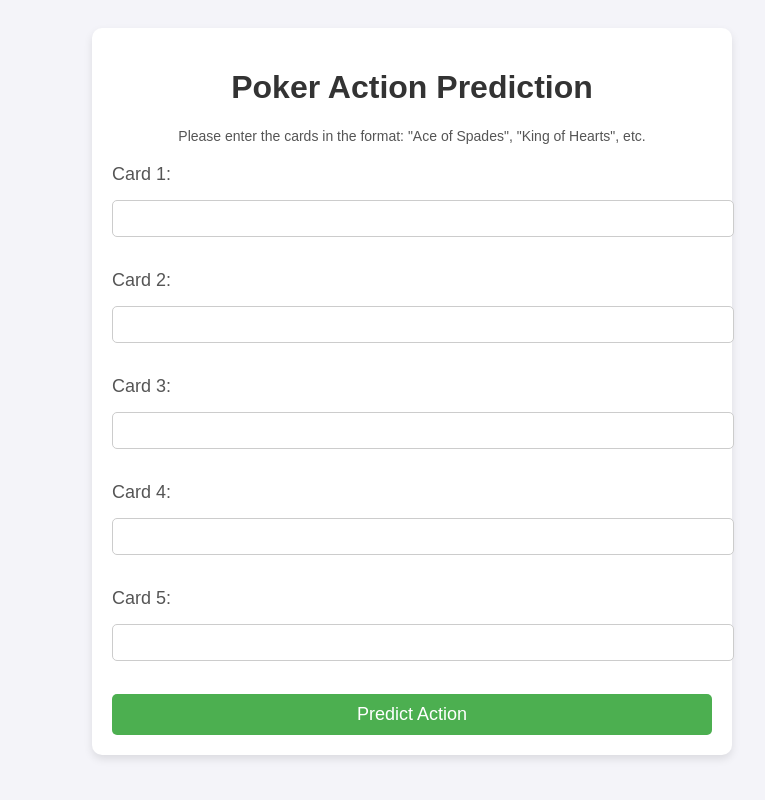
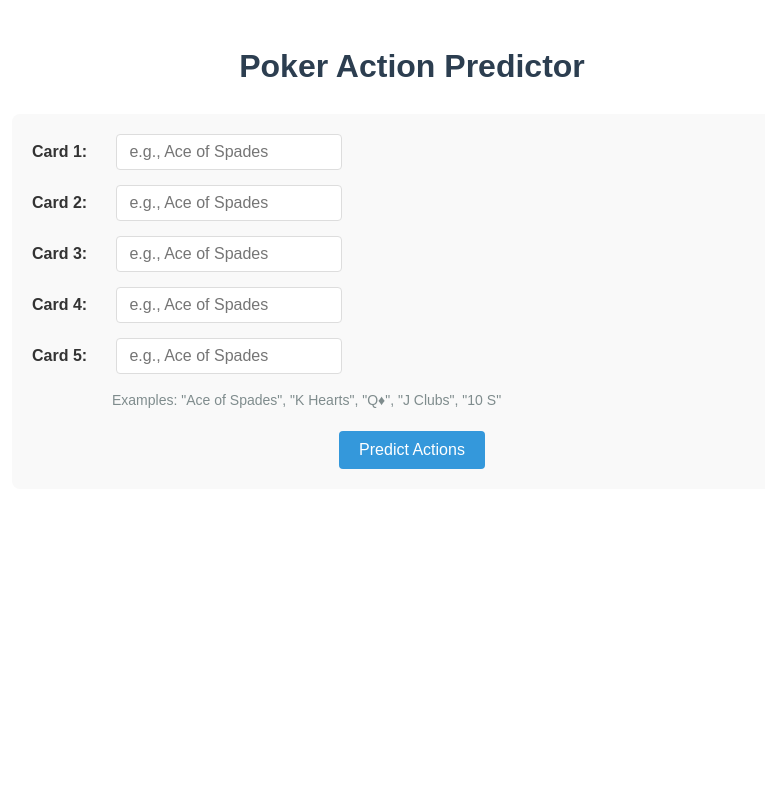
Before and after one commit to TempeHS/2025SE-HSCTask2-Cameron-Ly, a Flask app: template 5.Deploy_Model/templates/index.html in a window 1280 px wide. Shown: the whole page, without its empty margins (228-993 px from the left). Run offline with Flask 3, Linux system fonts and the light colour scheme; the template is opened without the code that fills it, so the values that code supplies are empty; parts of the project's set-up code (start-up, migrations or seed data) failed here and were passed over.

Commit message:
implementation of ui completed - not yet refined

```diff
--- a/5.Deploy_Model/app.py
+++ b/5.Deploy_Model/app.py
@@ -1,58 +1,136 @@
 import pickle
 import numpy as np
 from flask import Flask, render_template, request
-from poker_feature_extraction import calculate_hand_strength, calculate_max_rank_frequency, calculate_unique_ranks, calculate_unique_suits  # Assuming these functions are defined
 
 app = Flask(__name__)
 
-# Load the pre-trained model
-with open('trained_model.pkl', 'rb') as f:
-    model = pickle.load(f)
+# Load the trained model
+try:
+    with open('trained_model.pkl', 'rb') as f:
+        model = pickle.load(f)
+    print("Model loaded successfully")
+except Exception as e:
+    print(f"Error loading model: {e}")
+    model = None
+
+POKER_ACTIONS = ['Fold', 'Check', 'Call', 'Raise', 'All-in']
 
 @app.route('/', methods=['GET', 'POST'])
 def index():
     prediction = None
+    error_message = None
+    card_inputs = [''] * 5
+    cards_display = [''] * 5
+
     if request.method == 'POST':
-        # Get card details from user input
-        card1 = request.form['card1']
-        card2 = request.form['card2']
-        card3 = request.form['card3']
-        card4 = request.form['card4']
-        card5 = request.form['card5']
+        try:
+            if not model:
+                raise ValueError("Model not loaded")
 
-        # Extract ranks and suits from the cards
-        ranks, suits = get_card_details(card1, card2, card3, card4, card5)
+            cards = []
+            for i in range(5):
+                card = request.form.get(f'card{i+1}', '').strip()
+                if not card:
+                    raise ValueError(f"Card {i+1} is required")
+                cards.append(card)
+                card_inputs[i] = card
 
-        # Calculate features
-        hand_strength = calculate_hand_strength(ranks, suits)  # Calculate hand strength (feature 1)
-        max_rank_frequency = calculate_max_rank_frequency(ranks)  # Calculate max rank frequency (feature 2)
-        unique_ranks = calculate_unique_ranks(ranks)  # Calculate unique ranks (feature 3)
-        unique_suits = calculate_unique_suits(suits)  # Calculate unique suits (feature 4)
+            # Extract ranks, suits and display format
+            ranks, suits, display_cards = get_card_details(cards)
+            cards_display = display_cards
 
-        # Prepare input for prediction
-        features = np.array([[hand_strength, max_rank_frequency, unique_ranks, unique_suits]])
+            # Extract the 4 features expected by the model
+            features = calculate_features(ranks, suits)
 
-        # Predict action using the model
-        prediction = model.predict(features)
+            # Get predictions from regression model
+            raw_prediction = model.predict(features)
+            prediction_probs = np.array(raw_prediction[0])
+            prediction_probs = prediction_probs / prediction_probs.sum()
 
-    return render_template('index.html', prediction=prediction)
+            # Pair with labels and sort
+            prediction = list(zip(POKER_ACTIONS, prediction_probs))
+            prediction.sort(key=lambda x: x[1], reverse=True)
 
-# Function to extract ranks and suits from input cards
-def get_card_details(card1, card2, card3, card4, card5):
-    card_mapping = {'2': 2, '3': 3, '4': 4, '5': 5, '6': 6, '7': 7, '8': 8, '9': 9, '10': 10, 'J': 11, 'Q': 12, 'K': 13, 'A': 14}
-    suit_mapping = {'Hearts': 'H', 'Diamonds': 'D', 'Clubs': 'C', 'Spades': 'S'}
+        except Exception as e:
+            error_message = f"Error: {str(e)}"
 
-    cards = [card1, card2, card3, card4, card5]
+    return render_template(
+        'predict.html',
+        prediction=prediction,
+        error=error_message,
+        card_inputs=card_inputs,
+        cards_display=cards_display
+    )
+
+
+def get_card_details(cards):
+    rank_map = {
+        '2': 2, '3': 3, '4': 4, '5': 5, '6': 6, '7': 7, '8': 8, '9': 9, '10': 10,
+        'J': 11, 'JACK': 11, 'Q': 12, 'QUEEN': 12, 'K': 13, 'KING': 13,
+        'A': 14, 'ACE': 14
+    }
+    suit_map = {
+        'H': '♥', 'HEARTS': '♥',
+        'D': '♦', 'DIAMONDS': '♦',
+        'C': '♣', 'CLUBS': '♣',
+        'S': '♠', 'SPADES': '♠'
+    }
 
     ranks = []
     suits = []
+    display_cards = []
 
     for card in cards:
-        rank, suit = card.split(' of ')  # Extract rank and suit from the input
-        ranks.append(card_mapping[rank])
-        suits.append(suit_mapping[suit])
+        card_upper = card.upper().replace('OF', '').strip()
+        parts = [p for p in card_upper.split() if p]
 
-    return ranks, suits
+        if len(parts) < 1:
+            raise ValueError("Invalid card format")
+
+        rank = parts[0]
+        if rank == '1' and len(parts) > 1 and parts[1] == '0':
+            rank = '10'
+            parts.pop(1)
+        if rank not in rank_map:
+            raise ValueError(f"Invalid rank: {rank}")
+
+        suit = parts[-1] if len(parts) > 1 else ''
+        if suit not in suit_map:
+            raise ValueError(f"Invalid suit: {suit}")
+
+        ranks.append(rank_map[rank])
+        suits.append(suit_map[suit])
+        display_cards.append(f"{rank.upper()}{suit_map[suit]}")
+
+    return ranks, suits, display_cards
+
+
+def calculate_features(ranks, suits):
+    rank_counts = {}
+    for r in ranks:
+        rank_counts[r] = rank_counts.get(r, 0) + 1
+
+    max_rank_freq = max(rank_counts.values())
+    unique_ranks = len(rank_counts)
+    unique_suits = len(set(suits))
+
+    if max_rank_freq == 4:
+        hand_strength = 0.9
+    elif max_rank_freq == 3 and unique_ranks == 2:
+        hand_strength = 0.8
+    elif unique_suits == 1:
+        hand_strength = 0.7
+    elif max_rank_freq == 3:
+        hand_strength = 0.6
+    elif max_rank_freq == 2 and unique_ranks == 3:
+        hand_strength = 0.5
+    elif max_rank_freq == 2:
+        hand_strength = 0.4
+    else:
+        hand_strength = 0.3
+
+    return np.array([[hand_strength, max_rank_freq, unique_ranks, unique_suits]])
+
 
 if __name__ == '__main__':
     app.run(debug=True)
--- a/5.Deploy_Model/templates/index.html
+++ b/5.Deploy_Model/templates/index.html
@@ -1,98 +1,178 @@
 <!DOCTYPE html>
-<html lang="en">
+<html>
   <head>
-    <meta charset="UTF-8" />
-    <meta name="viewport" content="width=device-width, initial-scale=1.0" />
     <title>Poker Action Predictor</title>
     <style>
       body {
-        font-family: Arial, sans-serif;
-        background-color: #f4f4f9;
-        padding: 20px;
-      }
-      .container {
-        max-width: 600px;
+        font-family: "Arial", sans-serif;
+        max-width: 800px;
         margin: 0 auto;
         padding: 20px;
-        background-color: #fff;
-        border-radius: 10px;
-        box-shadow: 0px 4px 8px rgba(0, 0, 0, 0.1);
+        line-height: 1.6;
+        color: #333;
       }
       h1 {
+        color: #2c3e50;
         text-align: center;
-        color: #333;
+      }
+      .input-section {
+        background: #f9f9f9;
+        padding: 20px;
+        border-radius: 8px;
+        margin-bottom: 20px;
+      }
+      .card-input {
+        margin-bottom: 15px;
       }
       label {
-        font-size: 18px;
-        margin-bottom: 10px;
-        display: block;
-        color: #555;
+        display: inline-block;
+        width: 80px;
+        font-weight: bold;
       }
-      input[type="text"] {
-        width: 100%;
-        padding: 10px;
-        margin: 5px 0 15px 0;
-        border: 1px solid #ccc;
-        border-radius: 5px;
+      input {
+        padding: 8px 12px;
+        width: 200px;
+        border: 1px solid #ddd;
+        border-radius: 4px;
+        font-size: 16px;
       }
       button {
-        background-color: #4caf50;
+        padding: 10px 20px;
+        background-color: #3498db;
         color: white;
-        padding: 10px 20px;
         border: none;
-        border-radius: 5px;
+        border-radius: 4px;
         cursor: pointer;
-        width: 100%;
-        font-size: 18px;
+        font-size: 16px;
+        transition: background-color 0.3s;
       }
       button:hover {
-        background-color: #45a049;
+        background-color: #2980b9;
       }
-      .result {
-        margin-top: 20px;
-        font-size: 18px;
+      .error {
+        color: #e74c3c;
+        margin: 15px 0;
+        padding: 10px;
+        background: #fde8e8;
+        border-radius: 4px;
+        border-left: 4px solid #e74c3c;
+      }
+      .results {
+        margin-top: 30px;
+        background: #fff;
+        padding: 20px;
+        border-radius: 8px;
+        box-shadow: 0 2px 4px rgba(0, 0, 0, 0.1);
+      }
+      .cards-display {
+        display: flex;
+        justify-content: center;
+        margin: 20px 0;
+        font-size: 24px;
+        gap: 10px;
+      }
+      .card {
+        padding: 10px 15px;
+        background: white;
+        border-radius: 5px;
+        box-shadow: 0 1px 3px rgba(0, 0, 0, 0.2);
+      }
+      .action {
+        margin: 15px 0;
+        padding: 15px;
+        background: #f8f9fa;
+        border-radius: 8px;
+      }
+      .action-name {
         font-weight: bold;
-        color: #333;
+        margin-bottom: 5px;
+        display: flex;
+        justify-content: space-between;
       }
-      .instructions {
-        text-align: center;
-        color: #555;
+      .progress-container {
+        width: 100%;
+        height: 20px;
+        background-color: #ecf0f1;
+        border-radius: 10px;
+        overflow: hidden;
+      }
+      .progress-bar {
+        height: 100%;
+        background-color: #2ecc71;
+        border-radius: 10px;
+        transition: width 0.5s ease;
+        display: flex;
+        align-items: center;
+        justify-content: center;
+        color: white;
+        font-size: 12px;
+      }
+      .examples {
         font-size: 14px;
-        margin-bottom: 20px;
+        color: #7f8c8d;
+        margin-top: 5px;
+        padding-left: 80px;
+      }
+      .best-action {
+        border: 2px solid #27ae60;
+        background-color: #e8f8f0;
       }
     </style>
   </head>
   <body>
-    <div class="container">
-      <h1>Poker Action Prediction</h1>
-      <p class="instructions">
-        Please enter the cards in the format: "Ace of Spades", "King of Hearts",
-        etc.
-      </p>
-      <form action="/predict" method="post">
-        <label for="card1">Card 1:</label>
-        <input type="text" id="card1" name="card1" required /><br /><br />
+    <h1>Poker Action Predictor</h1>
 
-        <label for="card2">Card 2:</label>
-        <input type="text" id="card2" name="card2" required /><br /><br />
+    <div class="input-section">
+      <form method="POST">
+        {% for i in range(1, 6) %}
+        <div class="card-input">
+          <label for="card{{i}}">Card {{i}}:</label>
+          <input
+            type="text"
+            id="card{{i}}"
+            name="card{{i}}"
+            value="{{ card_inputs[i-1] }}"
+            placeholder="e.g., Ace of Spades"
+          />
+        </div>
+        {% endfor %}
 
-        <label for="card3">Card 3:</label>
-        <input type="text" id="card3" name="card3" required /><br /><br />
+        <div class="examples">
+          Examples: "Ace of Spades", "K Hearts", "Q♦", "J Clubs", "10 S"
+        </div>
 
-        <label for="card4">Card 4:</label>
-        <input type="text" id="card4" name="card4" required /><br /><br />
+        <div style="text-align: center; margin-top: 20px">
+          <button type="submit">Predict Actions</button>
+        </div>
+      </form>
+    </div>
 
-        <label for="card5">Card 5:</label>
-        <input type="text" id="card5" name="card5" required /><br /><br />
+    {% if error %}
+    <div class="error">{{ error }}</div>
+    {% endif %} {% if show_results %}
+    <div class="results">
+      <h2 style="text-align: center">Your Hand</h2>
+      <div class="cards-display">
+        {% for card in cards_display %}
+        <div class="card">{{ card }}</div>
+        {% endfor %}
+      </div>
 
-        <button type="submit">Predict Action</button>
-      </form>
-
-      {% if prediction %}
-      <div class="result">
-        <h2>Predicted Action: {{ prediction }}</h2>
+      <h2 style="text-align: center">Recommended Actions</h2>
+      {% for i, (action, prob) in enumerate(prediction) %}
+      <div class="action {% if i == 0 %}best-action{% endif %}">
+        <div class="action-name">
+          <span>{{ action }}</span>
+          <span>{{ "%.1f"|format(prob * 100) }}%</span>
+        </div>
+        <div class="progress-container">
+          <div class="progress-bar" style="width: {{ prob * 100 }}%">
+            {{ "%.1f"|format(prob * 100) }}%
+          </div>
+        </div>
       </div>
-      {% endif %}
+      {% endfor %}
     </div>
+    {% endif %}
   </body>
 </html>
```
Also changed, not shown: 5.Deploy_Model/poker_feature_extraction.py (+18 -34 lines), 5.Deploy_Model/templates/predict.html (+101 -10 lines), 1 other file.
